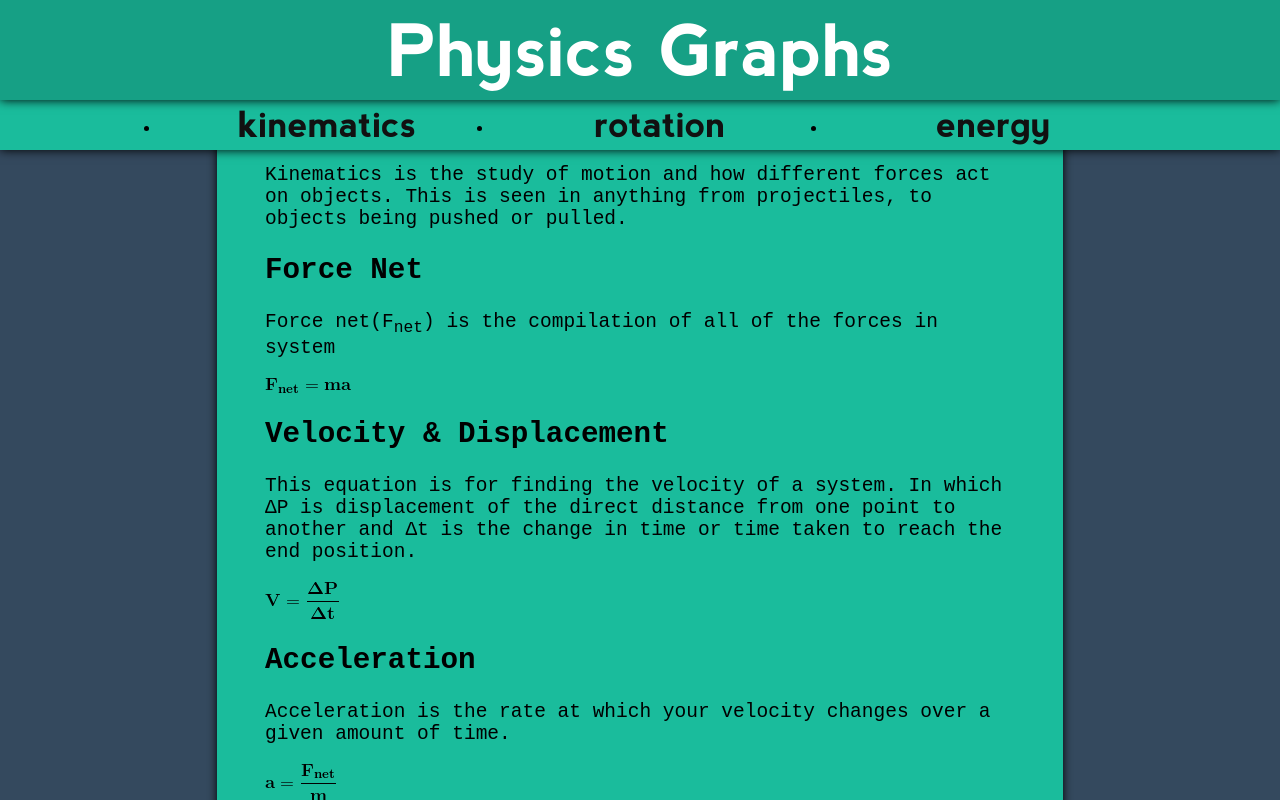
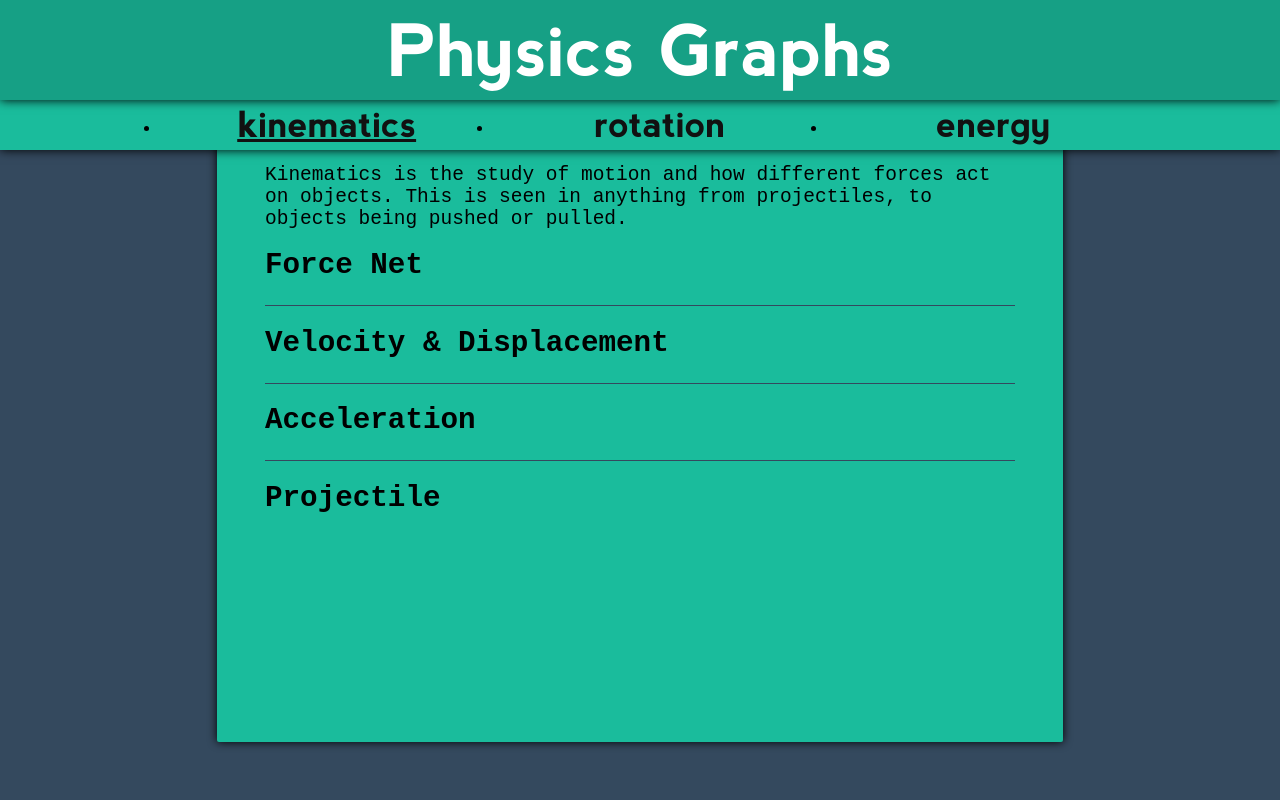
Before and after one commit to Shmaug/physicsgraphs, a plain HTML site: page kinematics.html in a window 1280 px wide. Drawn offline with nearby package versions, Linux system fonts and the light colour scheme.

Commit message:
some lines

```diff
--- a/css/style.css
+++ b/css/style.css
@@ -1,5 +1,6 @@
 body{
     background-color:#34495e;
+    z-index: -10;
 }
 .content{
     z-index: -2;
@@ -48,3 +49,23 @@ body{
     position: relative;
     margin: 0 auto;
 }
+.info_block{
+    margin-bottom:20px;
+    height:36px;
+    overflow:hidden;
+}
+h2{
+    margin:0px;
+    cursor:pointer;
+}
+h2:hover{
+    color:#ccc;
+}
+hr{
+    display: block;
+    height: 1px;
+    border: 0;
+    border-top: 1px solid #34495e;
+    margin: 1em 0;
+    padding: 0;
+}
--- a/header.html
+++ b/header.html
@@ -6,9 +6,9 @@
     <h1><a class="hbtn" href="index.html">Physics Graphs</a></h1>
     <div class="navdiv">
         <ul class="navbar">
-            <li class="navli"><a class="navbtn"href="kinematics.html">kinematics</a></li>
-            <li class="navli"><a class="navbtn"href="rotation.html">rotation</a></li>
-            <li class="navli"><a class="navbtn"href="energy.html">energy</a></li>
+            <li class="navli"><a class="navbtn kbtn"href="kinematics.html">kinematics</a></li>
+            <li class="navli"><a class="navbtn rbtn"href="rotation.html">rotation</a></li>
+            <li class="navli"><a class="navbtn ebtn"href="energy.html">energy</a></li>
         </ul>
     </div>
 </div>
--- a/kinematics.html
+++ b/kinematics.html
@@ -17,7 +17,7 @@
             </p>
             <img class="equation" src="img/fnet_equation.png">
         </div>
-
+        <hr>
         <div class="info_block">
             <h2>Velocity & Displacement</h2>
             <p>
@@ -25,7 +25,7 @@
             </p>
             <img class="equation" src="img/velocity_equation.png">
         </div>
-
+        <hr>
         <div class="info_block">
             <h2>Acceleration</h2>
             <p>
@@ -33,19 +33,23 @@
             </p>
             <img class="equation" src="img/acceleration_eqaution.png">
         </div>
-
+        <hr>
         <div class="info_block">
             <h2>Projectile</h2>
             <p>
             This equation takes into factor the the starting distance (x<sub>i</sub>), final distance(x<sub>f</sub>), inital velocity (v<sub>i</sub>), time (t), and acceleration (a). The projectile equation is especially useful becasue it allows you find things such as the place an object will land or the time it took for an object to land at a given point. Furthermore, this can be used for either the x or the y axis.
             </p>
             <img class="equation" src="img/projectile_equaiton.png">
-        </div>
-
             <p>
             An alternate equation to use with projectiles is given below when you are not given time. To use this equation you need
             </p>
         </div>
+    </div>
 
     <script>$("#header").load("header.html");</script>
+    <style>
+        .kbtn{
+            text-decoration: underline;
+        }
+    </style>
 </html>
```
Lines whose indentation alone changed are shown as unchanged.
